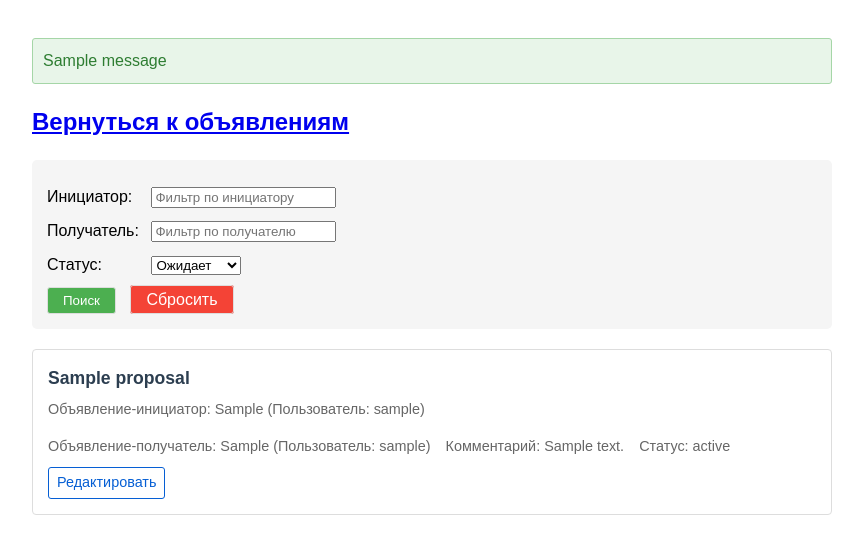
After one commit to Unmayer/em_tt_barter_system, a Django app: template ads/templates/ads/proposals_list.html in a window 1280 px wide. The commit adds this page. Shown: the top 554 px of the page, without its empty margins (208-1071 px from the left). Run offline with Django 5.2, Linux system fonts and the light colour scheme; tables that the repository leaves empty hold one stand-in row (values such as "Sample post"); the template is opened without the code that fills it: values that come from a table or form of the project are taken from there, most other values are stand-ins (such as "Sample title", 1, 10 or a date in 2020); one stand-in notice (Sample message) is shown.

Commit message:
add logic for ExchangeProposal model and other edits

```diff
--- a/ads/admin.py
+++ b/ads/admin.py
@@ -4,7 +4,9 @@ from ads.models import Ad, ExchangeProposal
 
 @admin.register(Ad)
 class AdvertisementAdmin(admin.ModelAdmin):
-    readonly_fields = ('created_at',)
+    readonly_fields = ('created_at', 'id')
 
 
-admin.site.register(ExchangeProposal)
+@admin.register(ExchangeProposal)
+class ExchangeProposalAdmin(admin.ModelAdmin):
+    readonly_fields = ('created_at',)
--- a/ads/forms.py
+++ b/ads/forms.py
@@ -1,5 +1,5 @@
 from django import forms
-from ads.models import Ad
+from ads.models import Ad, ExchangeProposal
 
 
 class AdForm(forms.ModelForm):
@@ -28,3 +28,41 @@ class AdSearchForm(forms.Form):
         required=False,
         label='Состояние'
     )
+
+
+class ExchangeProposalForm(forms.ModelForm):
+    class Meta:
+        model = ExchangeProposal
+        fields = ['ad_sender', 'ad_receiver', 'comment']
+        widgets = {
+            'comment': forms.Textarea(attrs={
+                'placeholder': 'Ваше сообщение...',
+                'rows': 3,
+            }),
+        }
+
+    def __init__(self, *args, **kwargs):
+        user = kwargs.pop('user', None)
+        super().__init__(*args, **kwargs)
+
+        if user:
+            self.fields['ad_sender'].queryset = Ad.objects.filter(user=user)
+            self.fields['ad_receiver'].queryset = Ad.objects.exclude(user=user)
+
+
+class ExchangeProposalSearchForm(forms.Form):
+    ad_sender = forms.CharField(
+        required=False,
+        label='Инициатор',
+        widget=forms.TextInput(attrs={'placeholder': 'Фильтр по инициатору'})
+    )
+    ad_receiver = forms.CharField(
+        required=False,
+        label='Получатель',
+        widget=forms.TextInput(attrs={'placeholder': 'Фильтр по получателю'})
+    )
+    status = forms.ChoiceField(
+        choices=ExchangeProposal.STATUS_CHOICES,
+        required=False,
+        label='Статус'
+    )
--- a/ads/models.py
+++ b/ads/models.py
@@ -37,7 +37,7 @@ class Ad(CreatedDateMixin, models.Model):
         verbose_name_plural = "Объявления"
 
     def __str__(self):
-        return self.title
+        return {self.title}
 
 
 class ExchangeProposal(CreatedDateMixin, models.Model):
@@ -71,4 +71,4 @@ class ExchangeProposal(CreatedDateMixin, models.Model):
         verbose_name_plural = "Предложения об обмене"
 
     def __str__(self):
-        return f'Сделка №{self.id}'
+        return f'Сделка №{self.id} от {self.created_at.date()}'
--- a/ads/static/css/styles.css
+++ b/ads/static/css/styles.css
@@ -156,3 +156,26 @@ h1 {
 .pagination a:hover {
     background: #eee;
 }
+
+.messages {
+    margin: 10px 0;
+}
+
+.message {
+    padding: 10px;
+    margin: 5px 0;
+    border: 1px solid #ddd;
+    border-radius: 3px;
+}
+
+.error {
+    background: #ffebee;
+    border-color: #ef9a9a;
+    color: #c62828;
+}
+
+.success {
+    background: #e8f5e9;
+    border-color: #a5d6a7;
+    color: #2e7d32;
+}
--- a/ads/templates/ads/ads_list.html
+++ b/ads/templates/ads/ads_list.html
@@ -4,6 +4,7 @@
 
 {% block content %}
     <h1>Список объявлений</h1>
+    <h2><a href="{% url 'proposals_list' %}">Перейти к предложениям об обмене</a></h2>
 
     <form method="get" class="search-form">
         {{ form.as_p }}
--- /dev/null
+++ b/ads/templates/ads/proposals_list.html
@@ -0,0 +1,27 @@
+{% extends 'base.html' %}
+{% block title %}Предложения об обмене{% endblock %}
+
+{% block content %}
+    <h2><a href="{% url 'ads_list' %}">Вернуться к объявлениям</a></h2>
+    <form method="get" class="search-form">
+        {{ form.as_p }}
+        <button type="submit" class="search-button">Поиск</button>
+        <a href="?" class="reset-button">Сбросить</a>
+    </form>
+{% for proposal in proposals %}
+    <div class="ad">
+        <div class="ad-header">{{ proposal }}</div>
+        <div class="ad-meta">
+            <span class="meta-item">Объявление-инициатор: {{ proposal.ad_sender }} (Пользователь: {{ proposal.ad_sender.user.username }})</span>
+            <span class="meta-item">Объявление-получатель: {{ proposal.ad_receiver }} (Пользователь: {{ proposal.ad_receiver.user.username }})</span>
+            <span class="meta-item">Комментарий: {{ proposal.comment }}</span>
+            <span class="meta-item">Статус: {{ proposal.get_status_display }}</span>
+        </div>
+        <div class="ad-actions">
+            <a href="{% url 'edit_proposal' proposal.id %}" class="action-link edit-link">Редактировать</a>
+        </div>
+    </div>
+    {% empty %}
+    <div class="empty-message">Нет предложений об обмене</div>
+    {% endfor %}
+{% endblock content %}
--- a/ads/templates/base.html
+++ b/ads/templates/base.html
@@ -9,6 +9,13 @@
 </head>
 <body>
     <div class="container">
+    {% if messages %}
+        <div class="messages">
+            {% for message in messages %}
+            <div class="message {{ message.tags }}">{{ message }}</div>
+            {% endfor %}
+        </div>
+        {% endif %}
         {% block content %}
         {% endblock %}
     </div>
--- a/ads/urls.py
+++ b/ads/urls.py
@@ -1,9 +1,21 @@
 from django.urls import path
-from ads.views import create_advertisement, edit_advertisement, delete_advertisement, advertisement_list
+from ads.views import (
+    create_advertisement,
+    edit_advertisement,
+    delete_advertisement,
+    advertisement_list,
+    create_exchange_proposal,
+    proposal_list,
+    edit_proposal,
+)
 
 urlpatterns = [
-    path('', advertisement_list, name='ads_list'),
-    path('ads/create/', create_advertisement, name='create_ad'),
     path('ads/<int:pk>/edit/', edit_advertisement, name='edit_ad'),
     path('ads/<int:pk>/delete/', delete_advertisement, name='delete_ad'),
+    path('ads/create/', create_advertisement, name='create_ad'),
+    path('', advertisement_list, name='ads_list'),
+
+    path('proposals/edit/<int:proposal_id>/', edit_proposal, name='edit_proposal'),
+    path('proposal/create/', create_exchange_proposal, name='create_proposal'),
+    path('proposals/', proposal_list, name='proposals_list'),
 ]
```
Also changed, not shown: ads/templates/ads/create_proposal.html (added, +25 -0 lines), ads/templates/ads/edit_proposal.html (added, +22 -0 lines), ads/views.py (+59 -4 lines).
